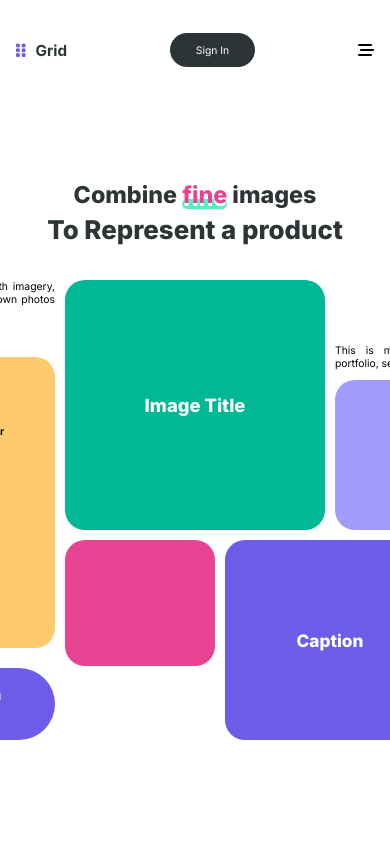
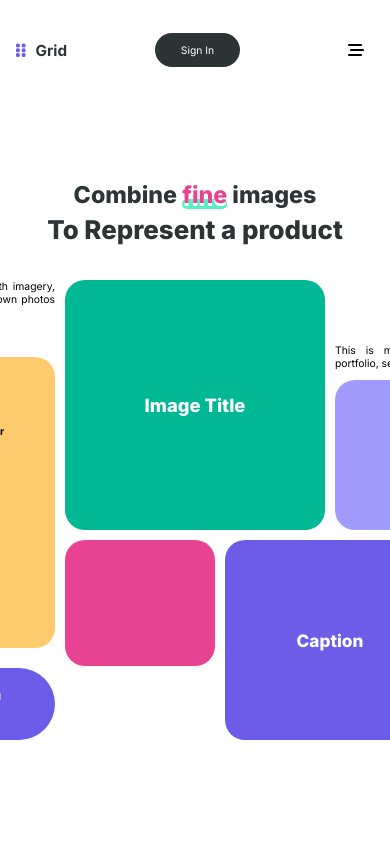
Before and after one commit to Dawood-Ahmed19/Grid-Website, a website built with Vite: page index.html in a window 390 px wide. Shown: the top 844 px of the page. Built offline with nearby package versions, Linux system fonts and the light colour scheme.

Commit message:
CHANGES- minor change in code

```diff
--- a/index.html
+++ b/index.html
@@ -176,7 +176,7 @@
           <!-- card three -->
 
           <div class="price--card">
-            <div class="card--item--one">
+            <div class="card--item--one third--card">
 
               <div class="member--ship">
                 <h4>Corporate</h4>
--- a/style.css
+++ b/style.css
@@ -129,8 +129,9 @@ nav ul {
   display: none;
 }
 
-.toggle--nav>a {
+.toggle--nav>span {
   padding: 10px;
+  margin-inline-start: 10px;
 }
 
 .logo>h1 {
```
